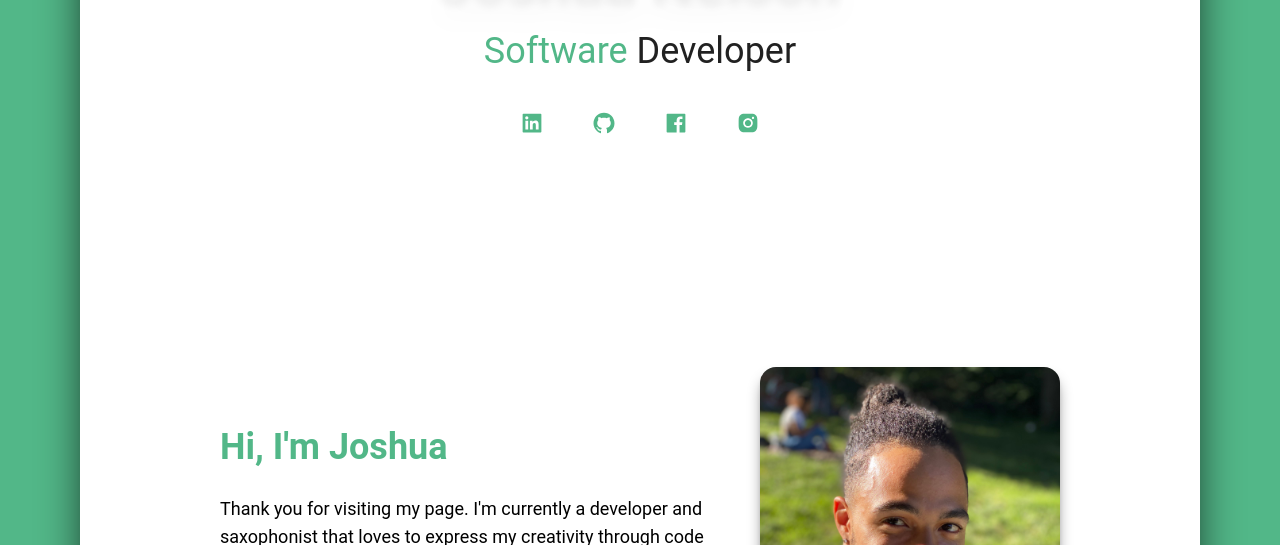
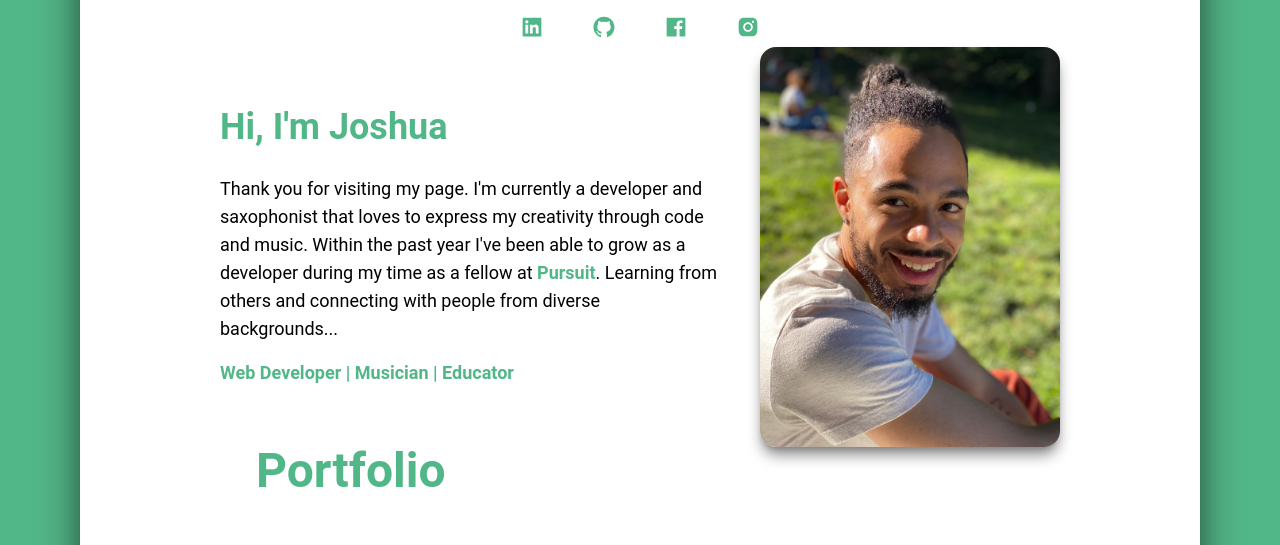
Before and after one commit to joshuanelsondev/portfolio, a React (Vite) app: page / in a window 1280 px wide. Shown: the part 637-1182 px from the top of the page. Built offline with nearby package versions, Linux system fonts and the light colour scheme.

Commit message:
Reset layout

```diff
--- a/src/Components/AboutMe.jsx
+++ b/src/Components/AboutComponent.jsx
@@ -1,11 +1,11 @@
 /* eslint-disable react/no-unescaped-entities */
-// AboutMe.jsx
+// AboutComponent.jsx
 import { Link } from "react-router-dom";
 import { useState } from "react";
 import GrassHeadshot from "../assets/headshot_grass.jpeg";
 import SaxImage from "../assets/Press6.jpeg";
 
-export default function AboutMe() {
+export default function AboutComponent() {
     // State for showing the image
     const [ showImg, setShowImg ] = useState(true);
     // Function to toggle the showImg state
--- a/src/Components/HomeComponent.jsx
+++ b/src/Components/HomeComponent.jsx
@@ -40,7 +40,7 @@ export default function HomeComponent({ setShowNav }) {
     }, [setShowNav]);
 
     return (
-      <div id='home' className="h-full sm:w-full lg:w-auto min-w-fit z-10 mt-32 xl:m-24">
+      <div id='home' className="h-full sm:w-full lg:w-auto min-w-fit z-10">
         <div className="flex flex-col items-center gap-4">
           <img
             src={PursuitHeadshot}
--- a/src/Components/Nav.jsx
+++ b/src/Components/Nav.jsx
@@ -52,7 +52,7 @@ export default function Nav({ handleThemeChange }) {
                 to={`${button.name.toLowerCase()}`}
                 spy={true}
                 smooth={true}
-                offset={-150}
+                offset={button.name === 'Home' ? -200 : -100}
                 duration={500}
               >
                 <button.icon
--- a/src/Components/Projects.jsx
+++ b/src/Components/Projects.jsx
@@ -15,7 +15,6 @@ export default function Projects({ setShowNav }) {
 
     return (
       <div className="flex flex-col items-center md:items-start">
-        <h1 className="text-5xl text-primary font-semibold mb-16">Portfolio</h1>
           <div className="flex flex-col lg:grid lg:grid-cols-2 gap-8">
             {projects.map((project) => (
               <div key={project.id} className="cursor-pointer">
--- a/src/Pages/About.jsx
+++ b/src/Pages/About.jsx
@@ -1,10 +1,10 @@
 // About.jsx
-import AboutMe from "../Components/AboutMe";
+import AboutComponent from "../Components/AboutComponent";
 
 export default function About() {
     return (
-      <div id="about" className="flex items-start justify-center px-10 py-32  h-full w-auto">
-        <AboutMe />
+      <div id="about" className="flex items-start justify-center px-10 h-full w-auto">
+        <AboutComponent />
       </div>
     );
 }
--- a/src/Pages/Home.jsx
+++ b/src/Pages/Home.jsx
@@ -4,7 +4,7 @@ import { useEffect } from "react";
 // import { Link as LinkScroll } from "react-scroll";
 import HomeComponent from "../Components/HomeComponent";
 import About from "../Pages/About";
-import ProjectIndex from "./ProjectIndex";
+import Portfolio from "./Portfolio";
 import Contact from "../Pages/Contact";
 
 export default function Home({ setShowNav }) {
@@ -16,7 +16,7 @@ export default function Home({ setShowNav }) {
       <div className="h-full w-full min-w-fit lg:px-24 flex flex-col items-center">
           <HomeComponent setShowNav={setShowNav} />
           <About  />
-          <ProjectIndex setShowNav={setShowNav} />
+          <Portfolio setShowNav={setShowNav} />
           <Contact />
       </div>
     );
--- a/src/Pages/ProjectIndex.jsx
+++ b/src/Pages/Portfolio.jsx
@@ -1,20 +1,21 @@
-// ProjectIndex.jsx
+// Portfolio.jsx
 
 import PropTypes from "prop-types";
 import Projects from "../Components/Projects";
 
 
-export default function Index({ setShowNav }) {
+export default function Portfolio({ setShowNav }) {
   return (
     <div
       id="portfolio"
-      className="p-10 lg:px-0 lg:mx-20 h-auto w-auto"
+      className="lg:mx-20 h-auto w-auto"
     >
+      <h1 className="text-5xl text-primary font-semibold mb-16">Portfolio</h1>
       <Projects setShowNav={setShowNav} />
     </div>
   );
 }
 
-Index.propTypes = {
+Portfolio.propTypes = {
   setShowNav: PropTypes.func.isRequired,
 };
```
